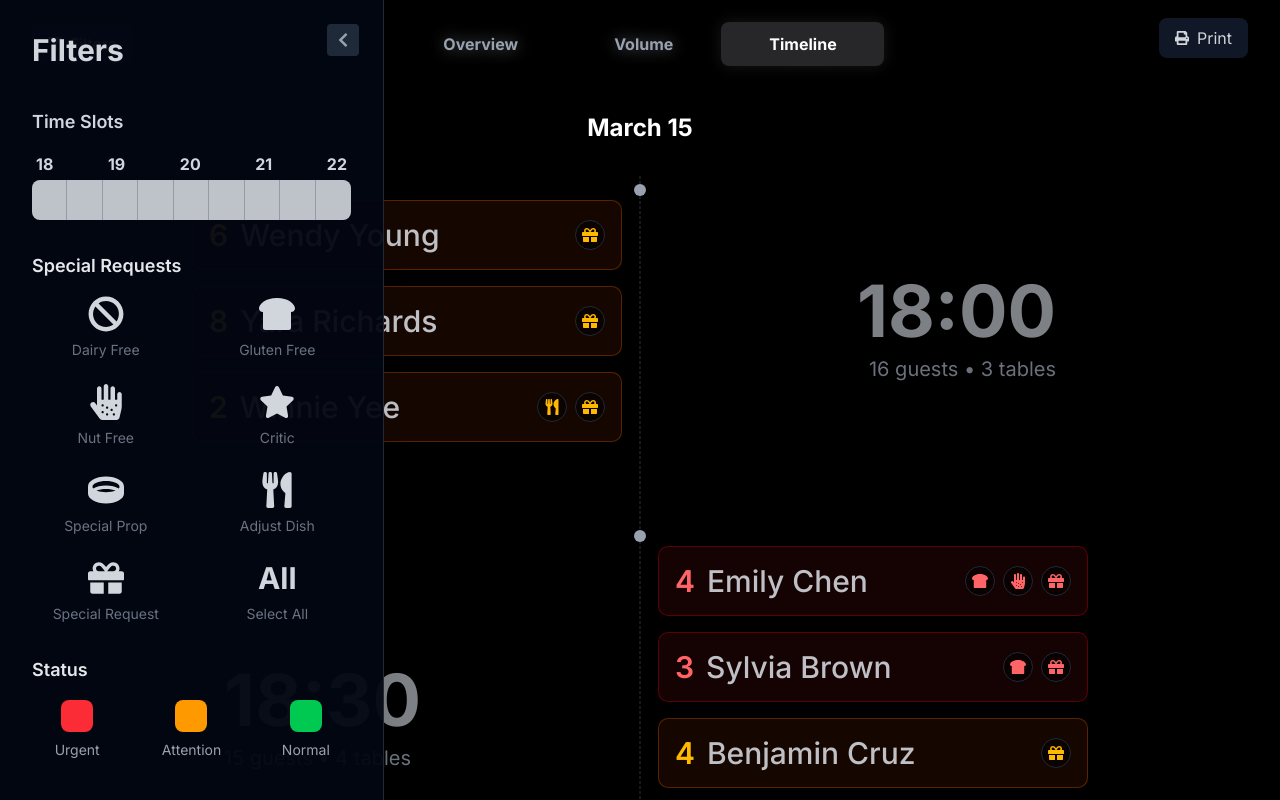
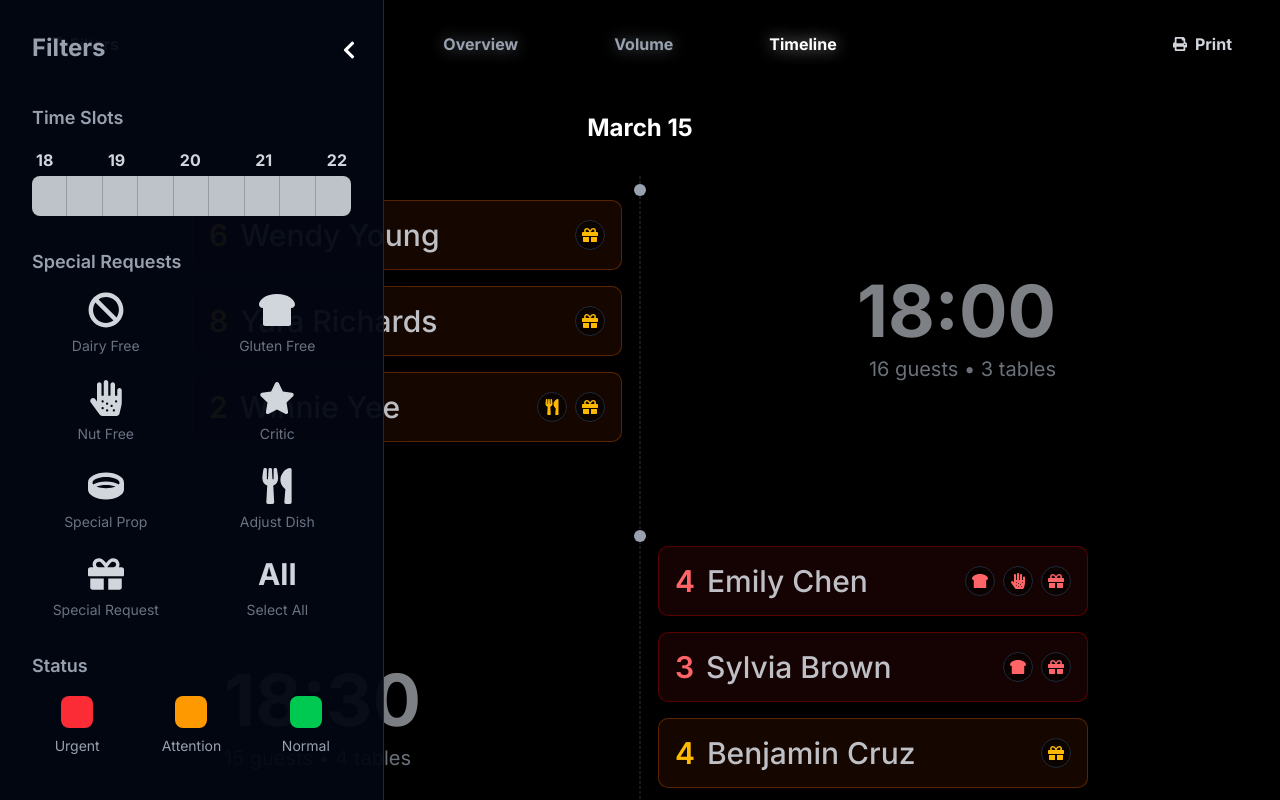
Before and after one commit to steventanyang/laudure, a Next.js app: page /timeline in a window 1280 px wide. Both pictures are taken after a click on the button "Filters". Shown: the top 800 px of the page. Built offline with nearby package versions, Linux system fonts and the light colour scheme.

Commit message:
styling details

```diff
--- a/src/app/timeline/page.tsx
+++ b/src/app/timeline/page.tsx
@@ -330,8 +330,8 @@ export default function Special() {
         handlePrint={() => {}} // We'll handle print differently
       />
 
-      {/* Add the print button component in the top right - aligned with nav */}
-      <div className="fixed top-[18px] right-8 z-50">
+      {/* Update the print button positioning to match filters button exactly */}
+      <div className="fixed top-2 right-8 z-50 py-4">
         <PrintReservations reservations={filteredReservations} date={today} />
       </div>
 
@@ -354,6 +354,12 @@ export default function Special() {
 
           {loading || isFiltering ? (
             <SkeletonTimeline />
+          ) : filteredReservations.length === 0 ? (
+            <div className="w-full max-w-4xl py-16 flex flex-col items-center justify-center text-center">
+              <div className="text-gray-400 text-xl font-bold">
+                No reservations match your filters
+              </div>
+            </div>
           ) : (
             <div className="relative w-full max-w-4xl">
               {/* Timeline line - only dotted with gradient fade */}
@@ -500,7 +506,7 @@ export default function Special() {
             {/* Right panel close button - use X icon instead of chevron */}
             <button
               onClick={closeSidePanel}
-              className="absolute top-6 right-6 bg-gray-800 hover:bg-gray-700 text-gray-400 hover:text-gray-200 p-2 rounded transition-colors duration-200"
+              className="absolute top-6 right-6 text-gray-200 hover:text-white transition-colors duration-200"
             >
               <FaTimes size={16} />
             </button>
@@ -710,10 +716,10 @@ export default function Special() {
                 <button
                   onClick={() => navigateReservation("prev")}
                   disabled={!getPrevReservation()}
-                  className={`flex items-center px-4 py-2 rounded-md transition-colors ${
+                  className={`flex items-center px-4 py-2 transition-colors ${
                     getPrevReservation()
-                      ? "bg-gray-900 hover:bg-gray-800 text-white"
-                      : "bg-gray-900/50 text-gray-500 cursor-not-allowed"
+                      ? "text-gray-300 hover:text-white font-bold"
+                      : "text-gray-500 cursor-not-allowed"
                   }`}
                 >
                   <FaChevronLeft className="mr-2" size={14} />
@@ -722,10 +728,10 @@ export default function Special() {
                 <button
                   onClick={() => navigateReservation("next")}
                   disabled={!getNextReservation()}
-                  className={`flex items-center px-4 py-2 rounded-md transition-colors ${
+                  className={`flex items-center px-4 py-2 transition-colors ${
                     getNextReservation()
-                      ? "bg-gray-900 hover:bg-gray-800 text-white"
-                      : "bg-gray-900/50 text-gray-500 cursor-not-allowed"
+                      ? "text-gray-300 hover:text-white font-bold"
+                      : "text-gray-500 cursor-not-allowed"
                   }`}
                 >
                   Next
--- a/src/components/Navigation.tsx
+++ b/src/components/Navigation.tsx
@@ -3,7 +3,7 @@
 import { useState, useRef, useEffect } from "react";
 import Link from "next/link";
 import { usePathname } from "next/navigation";
-import { NavItem, IndicatorStyle } from "@/types";
+import { NavItem } from "@/types";
 import { FaFilter } from "react-icons/fa";
 
 const navItems: NavItem[] = [
@@ -17,56 +17,20 @@ interface NavigationProps {
   handlePrint?: () => void; // Add this prop
 }
 
-export default function Navigation({
-  toggleFilters,
-}: NavigationProps) {
+export default function Navigation({ toggleFilters }: NavigationProps) {
   const pathname = usePathname();
   const [activeTab, setActiveTab] = useState<string>(pathname);
-  const [indicatorStyle, setIndicatorStyle] = useState<IndicatorStyle>({
-    opacity: 0, // Start invisible until we measure
-  });
   const navRefs = useRef<(HTMLAnchorElement | null)[]>([]);
   const navContainerRef = useRef<HTMLDivElement>(null);
 
-  // Initialize the indicator after the component mounts
-  useEffect(() => {
-    // Small delay to ensure DOM is fully rendered
-    const timer = setTimeout(() => {
-      updateIndicator(pathname);
-    }, 50);
-
-    return () => clearTimeout(timer);
-  }, [pathname]);
-
-  // Update indicator when path changes
+  // Update active tab when path changes
   useEffect(() => {
     const currentPath = navItems.find((item) => item.path === pathname)
       ? pathname
       : "/";
 
     setActiveTab(currentPath);
-    updateIndicator(currentPath);
   }, [pathname]);
-
-  const updateIndicator = (path: string) => {
-    const index = navItems.findIndex((item) => item.path === path);
-    if (index !== -1 && navRefs.current[index]) {
-      const element = navRefs.current[index];
-      if (element) {
-        setIndicatorStyle({
-          width: `${element.offsetWidth}px`,
-          transform: `translateX(${element.offsetLeft}px)`,
-          height: "80%", // Reduced height for tighter appearance
-          position: "absolute",
-          top: "10%", // Center it vertically
-          left: 0,
-          zIndex: 0,
-          opacity: 1,
-          borderRadius: "8px",
-        });
-      }
-    }
-  };
 
   // Check if we're on the timeline page
   const isTimelinePage = pathname === "/timeline";
@@ -79,7 +43,7 @@ export default function Navigation({
           {isTimelinePage && toggleFilters && (
             <button
               onClick={toggleFilters}
-              className="flex items-center px-4 py-2 bg-gray-900 hover:bg-gray-800 text-gray-300 hover:text-white rounded-md transition-colors duration-200"
+              className="flex items-center px-4 py-2 text-gray-300 hover:text-white font-bold transition-colors duration-200"
             >
               <FaFilter className="mr-2" size={14} />
               Filters
@@ -90,12 +54,6 @@ export default function Navigation({
         {/* Center the navigation tabs */}
         <div className="flex justify-center flex-1">
           <div className="relative flex justify-center" ref={navContainerRef}>
-            {/* Background indicator that moves */}
-            <div
-              className="absolute bg-zinc-800 transition-all duration-300 ease-in-out"
-              style={indicatorStyle}
-            />
-
             {navItems.map((item, index) => (
               <Link
                 key={item.path}
@@ -110,7 +68,6 @@ export default function Navigation({
                 }`}
                 onClick={() => {
                   setActiveTab(item.path);
-                  updateIndicator(item.path);
                 }}
               >
                 {item.name}
--- a/src/components/PrintReservations.tsx
+++ b/src/components/PrintReservations.tsx
@@ -69,6 +69,9 @@ export default function PrintReservations({
                       // Get category and add appropriate shape
                       let shapeIcon = "";
 
+                      const { category } = getDishCategoryAndColor(dishText);
+                      const dishCategory = category as string;
+
                       if (dishText === "Chef's Tasting Menu") {
                         // Star shape for Chef's Menu
                         shapeIcon = `<svg width="16" height="16" viewBox="0 0 24 24" class="print-dish-icon">
@@ -76,18 +79,17 @@ export default function PrintReservations({
                             fill="#333" stroke="#333" strokeWidth="1" />
                         </svg>`;
                       } else {
-                        const { category } = getDishCategoryAndColor(dishText);
-                        if (category === "appetizers") {
+                        if (dishCategory === "appetizers") {
                           // Triangle
                           shapeIcon = `<svg width="16" height="16" viewBox="0 0 40 40" class="print-dish-icon">
                             <polygon points="20,5 38,35 2,35" fill="#333" stroke="#333" strokeWidth="2" />
                           </svg>`;
-                        } else if (category === "mains") {
+                        } else if (dishCategory === "mains") {
                           // Square
                           shapeIcon = `<svg width="16" height="16" viewBox="0 0 30 30" class="print-dish-icon">
                             <rect x="3" y="3" width="24" height="24" fill="#333" stroke="#333" strokeWidth="2" />
                           </svg>`;
-                        } else if (category === "desserts") {
+                        } else if (dishCategory === "desserts") {
                           // Pentagon
                           shapeIcon = `<svg width="16" height="16" viewBox="0 0 30 30" class="print-dish-icon">
                             <polygon points="15,2 28,11 23,28 7,28 2,11" fill="#333" stroke="#333" strokeWidth="2" />
@@ -307,7 +309,7 @@ export default function PrintReservations({
   return (
     <button
       onClick={handlePrint}
-      className="flex items-center px-4 py-2 bg-gray-900 hover:bg-gray-800 text-gray-300 hover:text-white rounded-md transition-colors duration-200"
+      className="flex items-center px-4 py-2 text-gray-300 hover:text-white font-bold transition-colors duration-200"
     >
       <FaPrint className="mr-2" size={14} />
       Print
--- a/src/components/TimelineFilters.tsx
+++ b/src/components/TimelineFilters.tsx
@@ -182,21 +182,21 @@ export default function TimelineFilters({
           {/* Close button */}
           <button
             onClick={onToggle}
-            className="absolute top-6 right-6 bg-gray-800 hover:bg-gray-700 text-gray-400 hover:text-gray-200 p-2 rounded transition-colors duration-200"
+            className="absolute top-10 right-6 text-white hover:text-gray-300 transition-colors duration-200"
           >
-            <FaChevronLeft size={16} />
+            <FaChevronLeft size={20} className="font-bold" />
           </button>
 
           {/* Header */}
           <div className="mb-10">
-            <h2 className="text-3xl font-bold text-gray-300">Filters</h2>
+            <h2 className="text-2xl font-bold text-gray-400">Filters</h2>
           </div>
 
           {/* Filter content */}
           <div className="space-y-8">
             {/* Time Filters */}
             <div>
-              <h3 className="text-lg font-semibold text-gray-300 mb-4">
+              <h3 className="text-lg font-semibold text-gray-400 mb-4">
                 Time Slots
               </h3>
 
@@ -233,7 +233,7 @@ export default function TimelineFilters({
 
             {/* Special Requests Filters */}
             <div>
-              <h3 className="text-lg font-semibold text-gray-200 mb-4">
+              <h3 className="text-lg font-semibold text-gray-400 mb-4">
                 Special Requests
               </h3>
               <div className="grid grid-cols-2 gap-6">
@@ -280,7 +280,7 @@ export default function TimelineFilters({
 
             {/* Status Filters */}
             <div>
-              <h3 className="text-lg font-semibold text-gray-200 mb-4">
+              <h3 className="text-lg font-semibold text-gray-400 mb-4">
                 Status
               </h3>
               <div className="grid grid-cols-3 gap-6">
```
